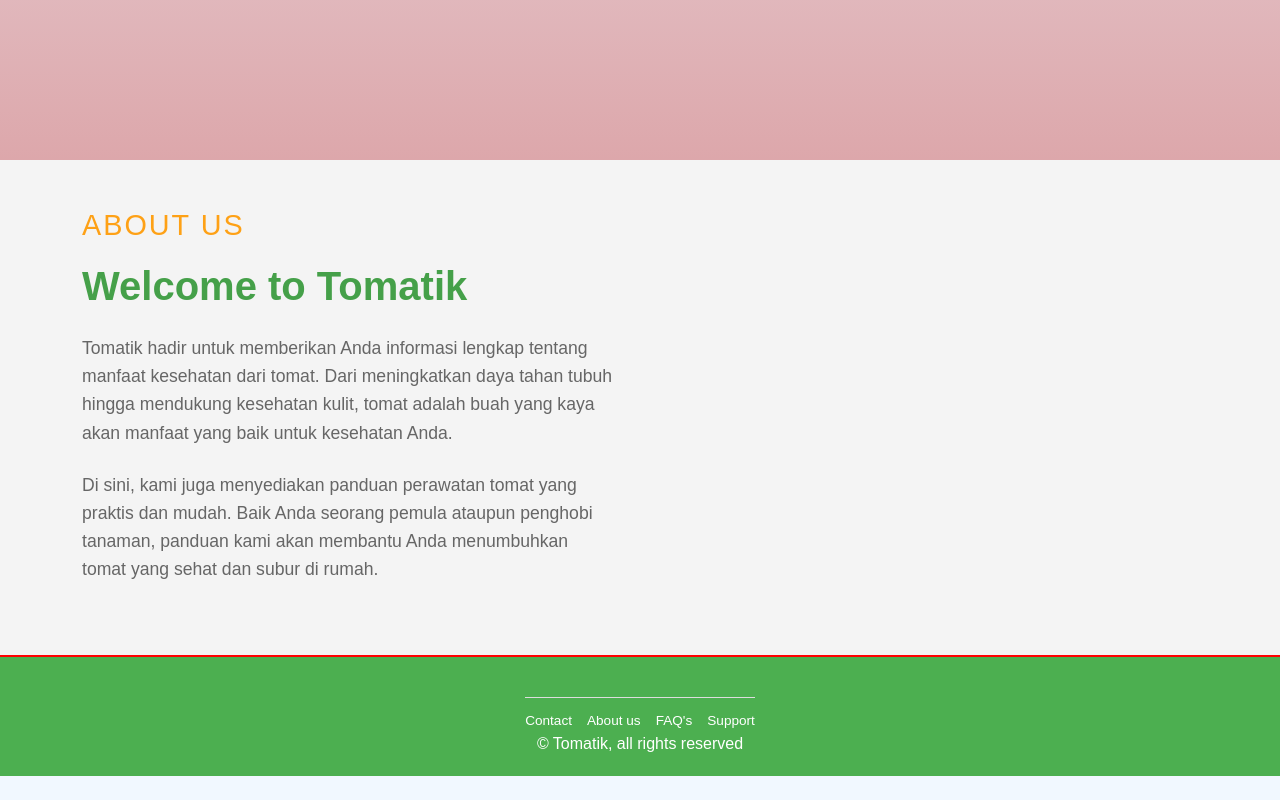
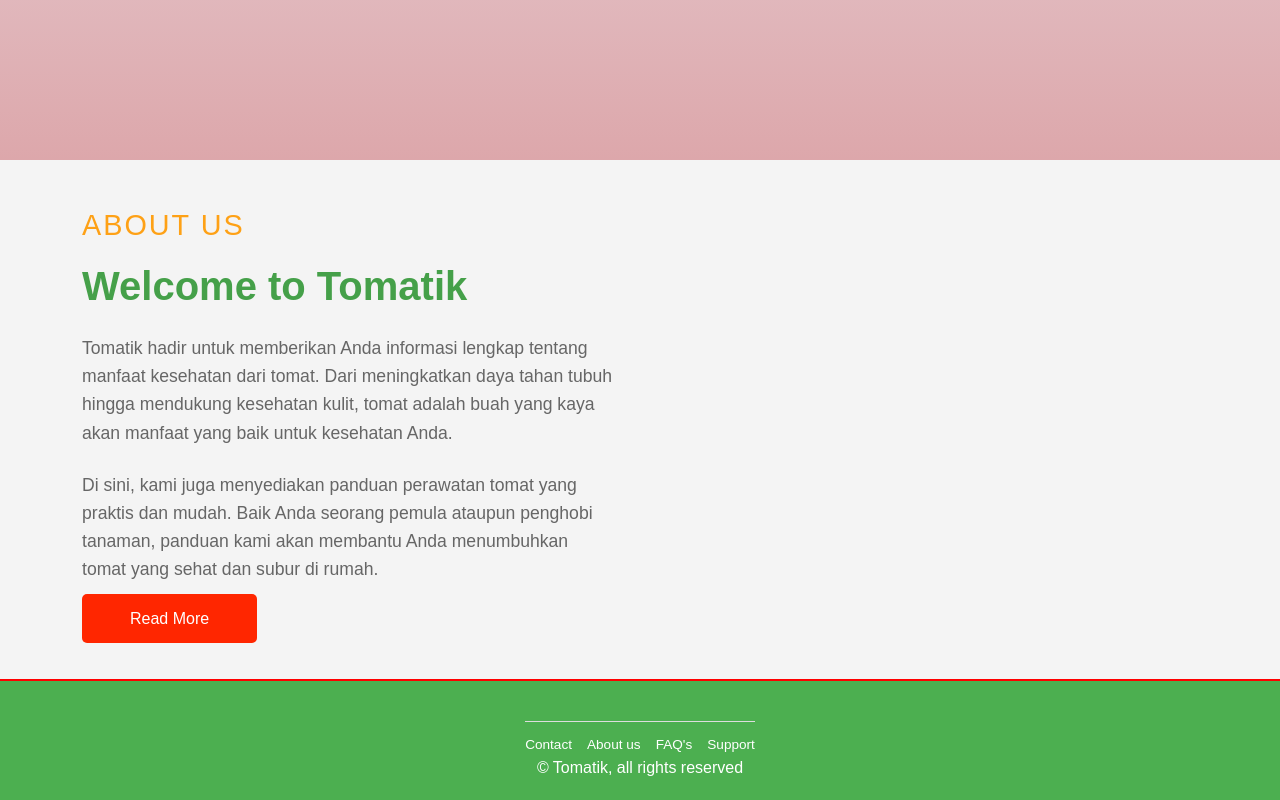
Before and after one commit to sergiopoli77/Project-FrontEnd-Web, a React (Create React App) app: page / in a window 1280 px wide. Shown: the part 730-1530 px from the top of the page. Before the commit the page ends 1506 px from the top, so only its background shows below. Built offline with nearby package versions, Linux system fonts and the light colour scheme.

Commit message:
add button read more

```diff
--- a/src/components/pages/Home/index.js
+++ b/src/components/pages/Home/index.js
@@ -41,7 +41,9 @@ const Home = () => {
                 tanaman, panduan kami akan membantu Anda menumbuhkan tomat yang
                 sehat dan subur di rumah.
               </p>
-
+              <a className="btn-readmore py-3 px-5 mt-2" href="#">
+                Read More
+              </a>
             </div>
           </div>
         </div>
```
